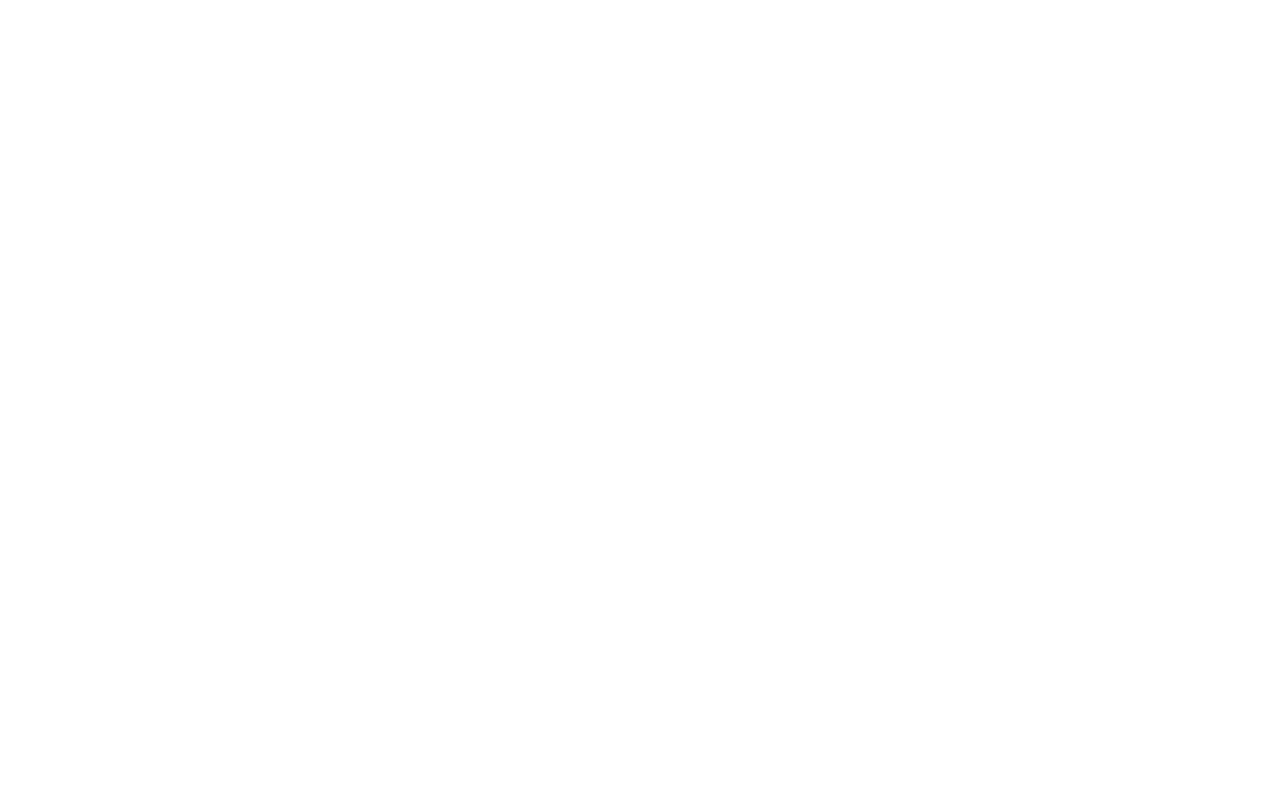
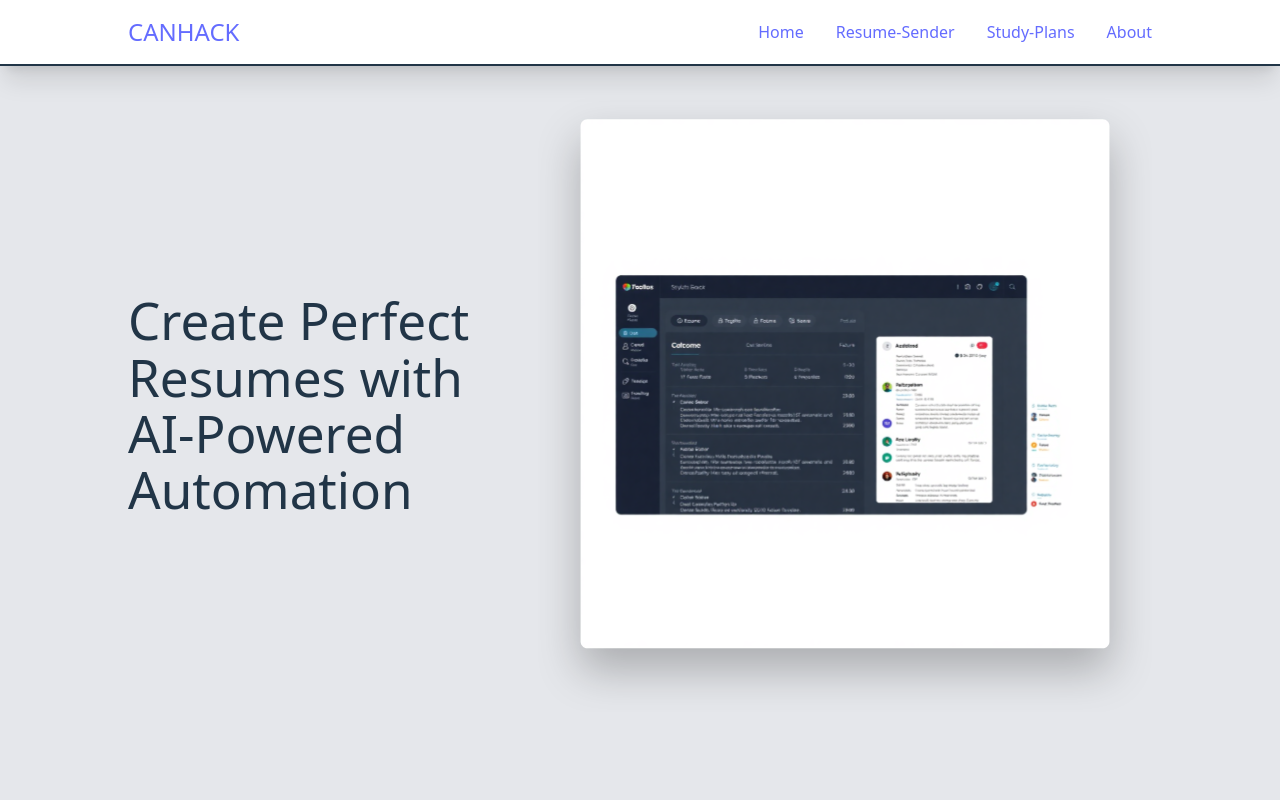
Before and after one commit to chkg2a/CAN-HACKATHON-CHALLENGE-2025, a React (Vite) app: page /home in a window 1280 px wide. Before the commit this address had no page. Shown: the top 800 px of the page. Built offline with nearby package versions, Linux system fonts and the light colour scheme.

Commit message:
updatedero

```diff
--- a/src/App.css
+++ b/src/App.css
@@ -1,9 +1,11 @@
 @import "tailwindcss";
 
 :root {
-  --primary: "#ff0000";
-  --secondary: "#00ff00";
-  --background: "#ffffff";
+  --primary: #ffffff;
+  --secondary: #e5e7eb;
+  --background: #ffffff;
+  --tertiary: #2563eb;
+  --footer: #111827;
 }
 
 body {
--- a/src/App.jsx
+++ b/src/App.jsx
@@ -1,5 +1,6 @@
 import { BrowserRouter, Route, Routes } from "react-router-dom";
 import Home from "./pages/Home";
+import ResumeSender from "./pages/ResumeSender";
 import "./App.css";
 
 function App() {
@@ -9,6 +10,8 @@ function App() {
         <BrowserRouter>
           <Routes>
             <Route path="/" element={<Home />} />
+            <Route path="/home" element={<Home />} />
+            <Route path="/resume-sender" element={<ResumeSender />} />
           </Routes>
         </BrowserRouter>
       </div>
--- a/src/components/Hero.jsx
+++ b/src/components/Hero.jsx
@@ -1,13 +1,16 @@
-import React from 'react'
+import React from "react";
 
 const Hero = () => {
   return (
-    <div className="w-full py-8 px-4 xl:px-32">
-      <div>
-          Hello
+    <div className="w-full py-8 px-4 xl:px-32 bg-[var(--secondary)]">
+      <div className="flex justify-between items-center">
+        <div>
+          <h1>Create Perfect Resumes with AI-Powered Automation</h1>
+        </div>
+        <img src="/images/hero.svg" alt="" className="w-full lg:w-[60%]" />
       </div>
     </div>
-  )
-}
+  );
+};
 
-export default Hero
+export default Hero;
--- a/src/components/NavBar.jsx
+++ b/src/components/NavBar.jsx
@@ -2,6 +2,8 @@ import React, { useState } from "react";
 import { Link } from "react-router-dom";
 import { HiOutlineMenuAlt3 } from "react-icons/hi";
 import "../css/NavBar.css";
+
+const sections = ["Home", "Resume-Sender", "Study-Plans", "About"];
 
 const NavBar = () => {
   const [sidebarOpen, setSidebarOpen] = useState(false);
@@ -9,15 +11,15 @@ const NavBar = () => {
   return (
     <nav className="px-4 xl:px-32 relative border-b-2 shadow-xl bg-white w-full">
       <div className="flex justify-between items-center py-4">
-        <Link href="/" className="font-bold text-2xl text-[var(--primary)]">
+        <Link to="/" className="font-bold text-2xl text-[var(--primary)]">
           CANHACK
         </Link>
 
         <div className="hidden md:flex gap-8">
-          {["Home", "Categories", "New", "About"].map((item) => (
+          {sections.map((item) => (
             <Link
               key={item}
-              to={`#${item.toLowerCase()}`}
+              to={`#${item.toLowerCase().replace(/ /g, "-")}`}
               className="text-gray-600 hover:text-[var(--primary)]"
             >
               {item}
@@ -33,43 +35,35 @@ const NavBar = () => {
             <HiOutlineMenuAlt3 size={28} />
           </button>
         </div>
-        {sidebarOpen && <SideBar toggleSidebar={() => setSidebarOpen(false)} />}
       </div>
+
+      {/* Mobile Sidebar */}
+      {sidebarOpen && (
+        <div className="fixed inset-0 bg-black bg-opacity-50 z-50 flex justify-end">
+          <div className="w-3/4 sm:w-1/2 bg-white h-full p-6 shadow-lg">
+            <button
+              className="text-gray-600 text-xl mb-4"
+              onClick={() => setSidebarOpen(false)}
+            >
+              ✕
+            </button>
+            <nav className="flex flex-col gap-4">
+              {sections.map((item) => (
+                <Link
+                  key={item}
+                  to={`#${item.toLowerCase().replace(/ /g, "-")}`}
+                  className="text-gray-700 text-lg hover:text-[var(--primary)]"
+                  onClick={() => setSidebarOpen(false)}
+                >
+                  {item}
+                </Link>
+              ))}
+            </nav>
+          </div>
+        </div>
+      )}
     </nav>
   );
 };
 
-const SideBar = ({}) => {
-  return (
-    <div className="fixed top-0 left-0 h-full w-[250px] bg-white shadow-lg z-50 p-4">
-      <div className="flex justify-between items-center border-b pb-2">
-        <h2 className="font-bold text-xl">Menu</h2>
-        <button></button>
-      </div>
-      <div className="mt-4 space-y-4">
-        {["Home", "Categories", "New", "About"].map((item) => (
-          <Link
-            key={item}
-            to={`/${item.toLowerCase()}`}
-            className="block text-gray-700 font-semibold hover:text-blue-500"
-            onClick={toggleSidebar}
-          >
-            {item}
-          </Link>
-        ))}
-        {["Home", "Upload", "Login", "Wishlist"].map((item) => (
-          <Link
-            key={item}
-            to={`/${item.toLowerCase()}`}
-            className="block text-gray-700 font-semibold hover:text-blue-500"
-            onClick={toggleSidebar}
-          >
-            {item}
-          </Link>
-        ))}
-      </div>
-    </div>
-  );
-};
-
 export default NavBar;
```
Also changed, not shown: public/images/hero.svg (added).
